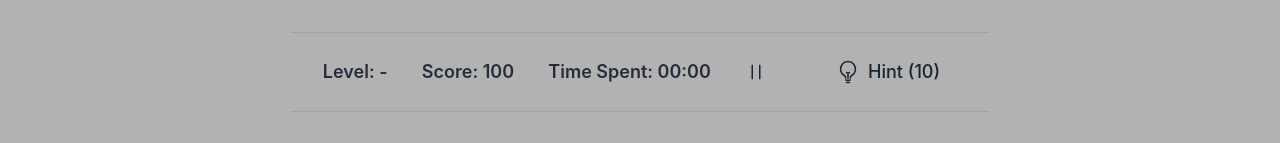
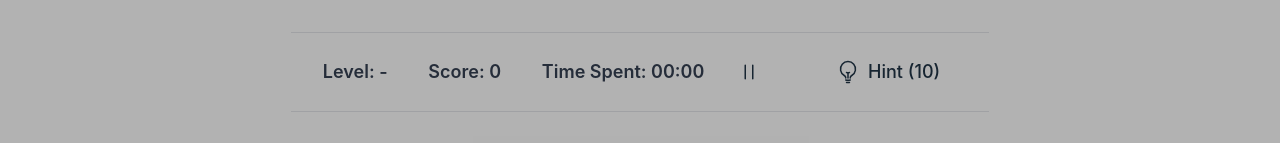
Before and after one commit to paulbalas2836/sudoku, a Vue app: page / in a window 1280 px wide. Shown: the top 143 px of the page. Built offline with nearby package versions, Linux system fonts and the light colour scheme; no server answers.

Commit message:
revert score value

```diff
--- a/src/App.vue
+++ b/src/App.vue
@@ -120,7 +120,7 @@ const selectedLevel = ref<DifficultyName | null>(null);
 
 const errorPositions = ref<Map<string, CellPosition>>(new Map());
 
-const score = ref<number>(100);
+const score = ref<number>(0);
 
 const undoRedoLinkedList = ref<GameHistory>(new GameHistory());
 
```
